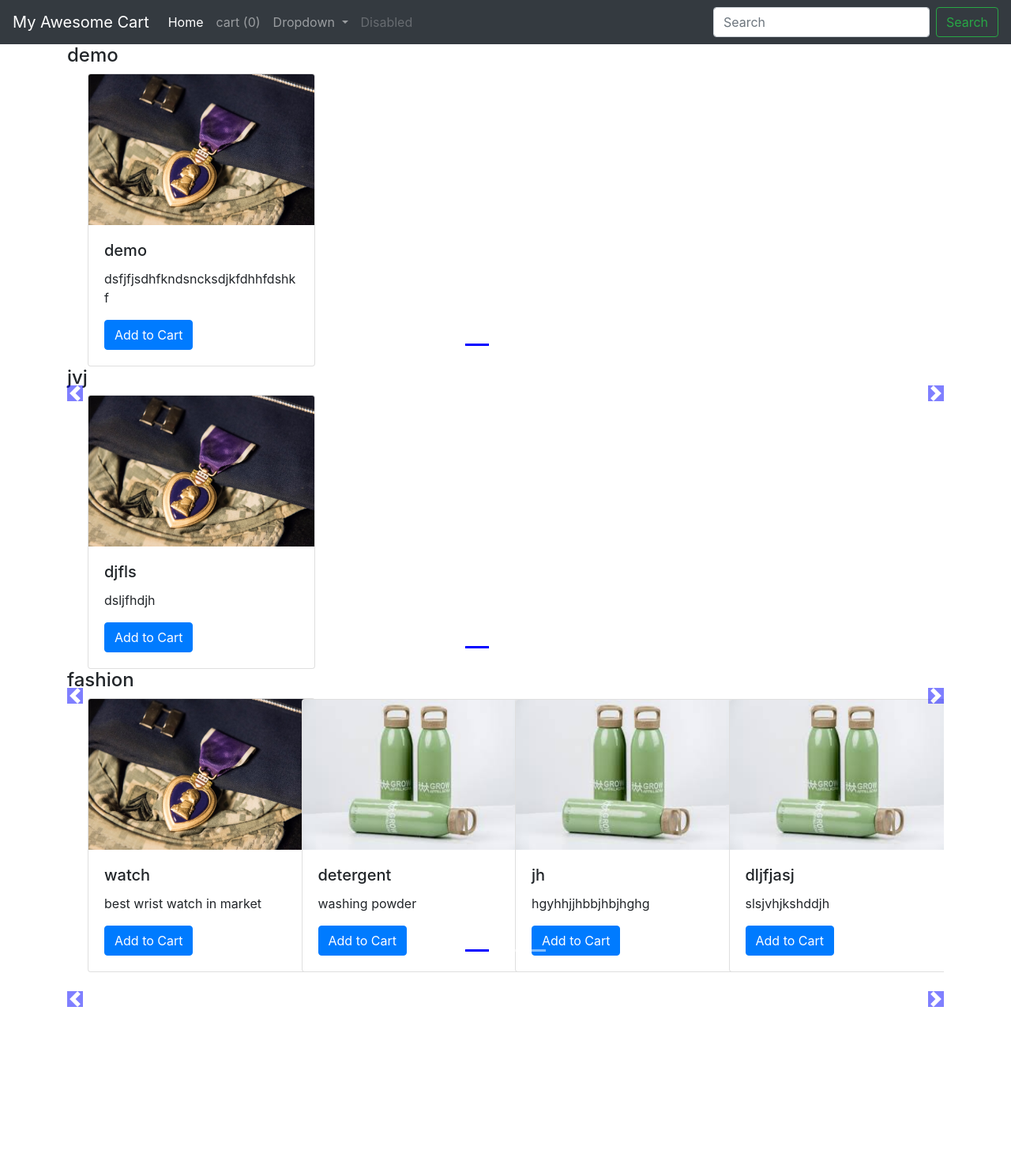
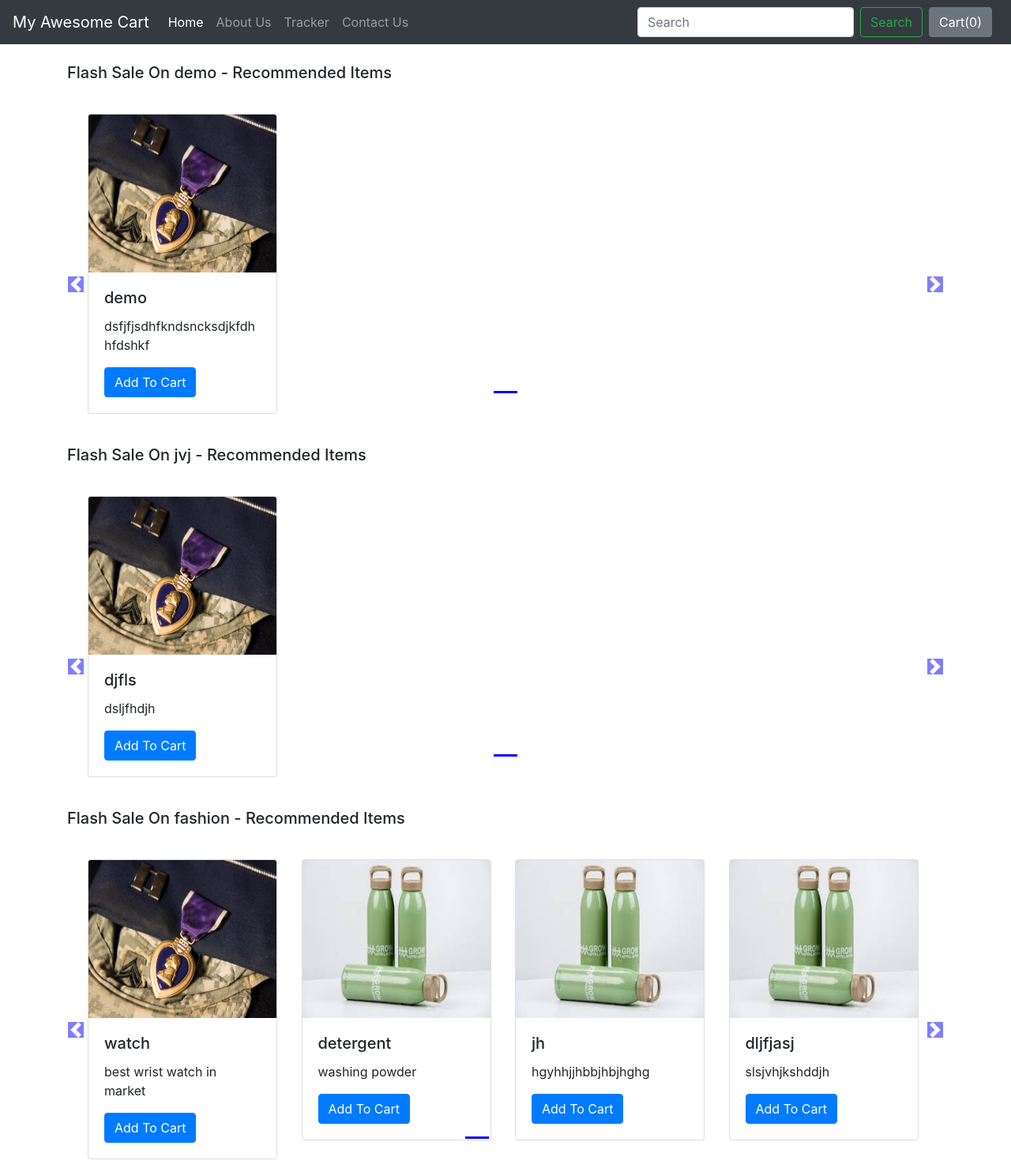
Before and after one commit to Amitojasa/Ecommerce-website, a Django app: page /shop/ in a window 1280 px wide. Shown: the whole page at 79% size. Before the commit the page ends 1275 px from the top, so only its background shows below. Run offline with Django 3.2, Linux system fonts and the light colour scheme; data comes from the database, SQL or seed files in the repository; some libraries are stand-ins or nearby versions.

Commit message:
Work under progress

```diff
--- a/mac/shop/templates/shop/about.html
+++ b/mac/shop/templates/shop/about.html
@@ -1,4 +1,4 @@
 {% extends 'shop/basic.html' %}
-{% block title %} About Page {% endblock %}
 
-{% block body %} This is body {% endblock %}
+{% block title%} About Us{% endblock %}
+{% block body %} This is our about page {% endblock %}
--- a/mac/shop/templates/shop/basic.html
+++ b/mac/shop/templates/shop/basic.html
@@ -8,15 +8,15 @@
     <!-- Bootstrap CSS -->
     <link rel="stylesheet" href="https://stackpath.bootstrapcdn.com/bootstrap/4.2.1/css/bootstrap.min.css" integrity="sha384-GJzZqFGwb1QTTN6wy59ffF1BuGJpLSa9DkKMp0DgiMDm4iYMj70gZWKYbI706tWS" crossorigin="anonymous">
 
-    <title>{% block title %} {% endblock %}</title>
-      <style>
-          {% block css %} {% endblock %}
-      </style>
+    <title>{% block title%} {% endblock %}</title>
+     <style>
+       {% block css %} {% endblock %}
+  </style>
   </head>
   <body>
 
     <nav class="navbar navbar-expand-lg navbar-dark bg-dark">
-  <a class="navbar-brand" href="#">My Awesome Cart</a>
+  <a class="navbar-brand" href="/shop">My Awesome Cart</a>
   <button class="navbar-toggler" type="button" data-toggle="collapse" data-target="#navbarSupportedContent" aria-controls="navbarSupportedContent" aria-expanded="false" aria-label="Toggle navigation">
     <span class="navbar-toggler-icon"></span>
   </button>
@@ -24,38 +24,41 @@
   <div class="collapse navbar-collapse" id="navbarSupportedContent">
     <ul class="navbar-nav mr-auto">
       <li class="nav-item active">
-        <a class="nav-link" href="#">Home <span class="sr-only">(current)</span></a>
+        <a class="nav-link" href="/shop">Home <span class="sr-only">(current)</span></a>
       </li>
       <li class="nav-item">
-        <a class="nav-link" href="#">cart (<span id="cart">0</span>)</a>
+        <a class="nav-link" href="/shop/about">About Us</a>
       </li>
-      <li class="nav-item dropdown">
-        <a class="nav-link dropdown-toggle" href="#" id="navbarDropdown" role="button" data-toggle="dropdown" aria-haspopup="true" aria-expanded="false">
-          Dropdown
-        </a>
-        <div class="dropdown-menu" aria-labelledby="navbarDropdown">
-          <a class="dropdown-item" href="#">Action</a>
-          <a class="dropdown-item" href="#">Another action</a>
-          <div class="dropdown-divider"></div>
-          <a class="dropdown-item" href="#">Something else here</a>
-        </div>
+
+      <li class="nav-item">
+        <a class="nav-link" href="/shop/tracker">Tracker</a>
       </li>
+
       <li class="nav-item">
-        <a class="nav-link disabled" href="#" tabindex="-1" aria-disabled="true">Disabled</a>
+        <a class="nav-link" href="/shop/contact">Contact Us</a>
       </li>
+
+
     </ul>
     <form class="form-inline my-2 my-lg-0">
       <input class="form-control mr-sm-2" type="search" placeholder="Search" aria-label="Search">
       <button class="btn btn-outline-success my-2 my-sm-0" type="submit">Search</button>
     </form>
+    <button type="button" class="btn btn-secondary mx-2" id="popcart" data-container="body" data-toggle="popover" data-placement="bottom" data-html="true" data-content="Vivamus
+sagittis lacus vel augue laoreet rutrum faucibus.">
+
+
+  Cart(<span id="cart">0</span>)
+</button>
   </div>
 </nav>
   {% block body %} {% endblock %}
-      <!-- Optional JavaScript -->
+
+    <!-- Optional JavaScript -->
     <!-- jQuery first, then Popper.js, then Bootstrap JS -->
     <script src="https://code.jquery.com/jquery-3.3.1.slim.min.js" integrity="sha384-q8i/X+965DzO0rT7abK41JStQIAqVgRVzpbzo5smXKp4YfRvH+8abtTE1Pi6jizo" crossorigin="anonymous"></script>
     <script src="https://cdnjs.cloudflare.com/ajax/libs/popper.js/1.14.6/umd/popper.min.js" integrity="sha384-wHAiFfRlMFy6i5SRaxvfOCifBUQy1xHdJ/yoi7FRNXMRBu5WHdZYu1hA6ZOblgut" crossorigin="anonymous"></script>
     <script src="https://stackpath.bootstrapcdn.com/bootstrap/4.2.1/js/bootstrap.min.js" integrity="sha384-B0UglyR+jN6CkvvICOB2joaf5I4l3gm9GU6Hc1og6Ls7i6U/mkkaduKaBhlAXv9k" crossorigin="anonymous"></script>
-  {% block js %} {% endblock %}
+    {% block js %} {% endblock %}
   </body>
 </html>
--- /dev/null
+++ b/mac/shop/templates/shop/checkout.html
@@ -0,0 +1,4 @@
+{% extends 'shop/basic.html' %}
+
+{% block title%} Checkout - My Awesome Cart{% endblock %}
+{% block body %} This is our checkout page {% endblock %}
--- /dev/null
+++ b/mac/shop/templates/shop/contact.html
@@ -0,0 +1,4 @@
+{% extends 'shop/basic.html' %}
+
+{% block title%} Contact Us - My Awesome Cart{% endblock %}
+{% block body %} This is our contact page {% endblock %}
--- a/mac/shop/templates/shop/index.html
+++ b/mac/shop/templates/shop/index.html
@@ -1,115 +1,134 @@
 {% extends 'shop/basic.html' %}
-
-{% block title %}Hello, world!{% endblock %}
 {% block css %}
           .col-md-3
           {
           display: inline-block;
           margin-left:-4px;
           }
+            .card{
+
+            box-sizing:border-box;
+            }
+
           .carousel-indicators .active {
           background-color: blue;
             }
+
           .col-md-3 img{
-          width:100%;
-          height:auto;
+
+          width: 100%;
+          height: 200px;
           }
+
           body .carousel-indicator li{
           background-color: blue;
           }
+
           body .carousel-indicators{
           bottom: 0;
+          }
 
-          }
           body .carousel-control-prev-icon,
           body .carousel-control-next-icon{
           background-color: blue;
+          }
 
+          .carousel-control-prev,
+          .carousel-control-next{
+          top: auto;
+          bottom: auto;
+          padding-top: 222px;
           }
            body .no-padding{
            padding-left: 0,
            padding-right: 0;
-           }
-        a.control{
-            bottom:initial;
-            top:initial;
-            width:initial;
-
            }
  {% endblock %}
 
 {% block body %}
 {% load static %}
 <div class="container">
-    {% for product,range,slides in allProds %}
-    <h4>{{product.0.category}}</h4>
-<div id="demo{{forloop.counter}}" class="carousel slide" data-ride="carousel">
+
+    <!--Slideshow starts here -->
+    {% for product, range, nSlides in allProds %}
+    <h5 class="my-4">Flash Sale On {{product.0.category}} - Recommended Items</h5>
+    <div class="row">
+<div id="demo{{forloop.counter}}" class="col carousel slide my-3" data-ride="carousel">
     <ul class="carousel-indicators">
       <li data-target="#demo{{forloop.counter}}" data-slide-to="0" class="active"></li>
+
        {% for i in range %}
-      <li data-target="#demo{{forloop.parentloop.counter}}" data-slide-to="{{i}}"  ></li>
+      <li data-target="#demo{{forloop.parentloop.counter}}" data-slide-to="{{i}}" ></li>
       {% endfor %}
     </ul>
 
-    <!--Slideshow starts here -->
+
     <div class="container carousel-inner no-padding">
 
       <div class="carousel-item active">
+
+
         {% for i in product %}
         <div class="col-xs-3 col-sm-3 col-md-3">
-              <div class="card" style="width: 18rem;">
+          <div class="card" style="width: 15rem;">
             <img src='/media/{{i.image}}' class="card-img-top" alt="...">
             <div class="card-body">
               <h5 class="card-title">{{i.product_name}}</h5>
               <p class="card-text">{{i.desc}}</p>
-                  <button id="pr{{i.id}}" class="cart btn btn-primary">Add to Cart</button>
+              <button id="pr{{i.id}}" class="btn btn-primary cart">Add To Cart</button>
             </div>
           </div>
         </div>
         {% if forloop.counter|divisibleby:4 and forloop.counter > 0 and not forloop.last %}
-
       </div><div class="carousel-item">
         {% endif %}
+
         {% endfor %}
     </div>
+
+
+
 </div>
-
+</div>
     <!-- left and right controls for the slide -->
-    <a class="control my-4 carousel-control-prev" href="#demo{{forloop.counter}}" data-slide="prev">
+    <a class="carousel-control-prev" href="#demo{{forloop.counter}}" data-slide="prev">
         <span class="carousel-control-prev-icon"></span>
     </a>
-    <a class="control my-4 carousel-control-next" href="#demo{{forloop.counter}}" data-slide="next">
+    <a class="carousel-control-next" href="#demo{{forloop.counter}}" data-slide="next">
         <span class="carousel-control-next-icon"></span>
     </a>
-
         </div>
     {% endfor %}
 </div>
  {% endblock %}
 
 {% block js %}
-
 <script>
 console.log('working');
-    if(localStorage.getItem('cart')==null){
+if(localStorage.getItem('cart') == null){
 var cart = {};
-    }else{
-        cart=JSON.parse(localStorage.getItem('cart'));
-        document.getElementById('cart').innerHTML=Object.keys(cart).length;
 }
-
+else
+{
+cart = JSON.parse(localStorage.getItem('cart'));
+document.getElementById('cart').innerHTML = Object.keys(cart).length;
+}
 $('.cart').click(function(){
 console.log('clicked');
 var idstr = this.id.toString();
-        if(cart[idstr] != undefined){
-            cart[idstr]++;
-        }else{
-            cart[idstr]=1;
+console.log(idstr);
+if (cart[idstr] !=undefined){
+cart[idstr] = cart[idstr] + 1;
+}
+else
+{
+cart[idstr] = 1;
 }
 console.log(cart);
-        localStorage.setItem('cart',JSON.stringify(cart));
-        document.getElementById('cart').innerHTML=Object.keys(cart).length;
+localStorage.setItem('cart', JSON.stringify(cart));
+document.getElementById('cart').innerHTML = Object.keys(cart).length;
 });
+$('#popcart').popover();
+document.getElementById("popcart").setAttribute('data-content', '<h5>Cart for your items in my shopping cart</h5>');
 </script>
-
-{% endblock%}
+{% endblock %}
--- /dev/null
+++ b/mac/shop/templates/shop/prodView.html
@@ -0,0 +1,4 @@
+{% extends 'shop/basic.html' %}
+
+{% block title%} Product - My Awesome Cart{% endblock %}
+{% block body %} This is our prodView page {% endblock %}
--- /dev/null
+++ b/mac/shop/templates/shop/search.html
@@ -0,0 +1,4 @@
+{% extends 'shop/basic.html' %}
+
+{% block title%} Search Results - My Awesome Cart{% endblock %}
+{% block body %} This is our checkout page {% endblock %}
--- /dev/null
+++ b/mac/shop/templates/shop/tracker.html
@@ -0,0 +1,4 @@
+{% extends 'shop/basic.html' %}
+
+{% block title%} Order Tracker - My Awesome Cart{% endblock %}
+{% block body %} This is our tracking page {% endblock %}
--- a/mac/shop/views.py
+++ b/mac/shop/views.py
@@ -1,41 +1,45 @@
 from django.shortcuts import render
-from django.http import HttpResponse
 from .models import product
 from math import ceil
 
+# Create your views here.
+from django.http import HttpResponse
+
 def index(request):
-    products = product.objects.all()
+    # products = Product.objects.all()
     # print(products)
+    # n = len(products)
+    # nSlides = n//4 + ceil((n/4)-(n//4))
 
-    # params = {'nSlides':nSlides,'product':products,'range':range(1,nSlides)}
-    # allProds=[[products,range(1,nSlides),nSlides],
-    #           [products, range(1, nSlides), nSlides]
-    #           ]
     allProds = []
-    catProds = product.objects.values('category','id')
-    cats={item['category'] for item in catProds}
+    catprods = product.objects.values('category', 'id')
+    cats = {item['category'] for item in catprods}
     for cat in cats:
-        prod = product.objects.filter(category = cat)
-        n = len(products)
-        nSlides = n // 4 + ceil(n / 4 - (n // 4))
-        allProds.append([prod,range(1,nSlides),nSlides])
-    params={'allProds':allProds}
-    return render(request,'shop/index.html',params)
+        prod = product.objects.filter(category=cat)
+        n = len(prod)
+        nSlides = n // 4 + ceil((n / 4) - (n // 4))
+        allProds.append([prod, range(1, nSlides), nSlides])
+
+    # params = {'no_of_slides':nSlides, 'range': range(1,nSlides),'product': products}
+    # allProds = [[products, range(1, nSlides), nSlides],
+    #             [products, range(1, nSlides), nSlides]]
+    params = {'allProds':allProds}
+    return render(request, 'shop/index.html', params)
 
 def about(request):
     return render(request, 'shop/about.html')
 
 def contact(request):
-    return HttpResponse("contact page")
+    return render(request, 'shop/contact.html')
 
 def tracker(request):
-    return HttpResponse("tracker page")
+    return render(request, 'shop/tracker.html')
 
 def search(request):
-    return HttpResponse("search page")
+    return render(request, 'shop/search.html')
 
 def productView(request):
-    return HttpResponse("productView page")
+    return render(request, 'shop/prodView.html')
 
 def checkout(request):
-    return HttpResponse("checkout page")
+    return render(request, 'shop/checkout.html')
```
Lines whose indentation alone changed are shown as unchanged.
